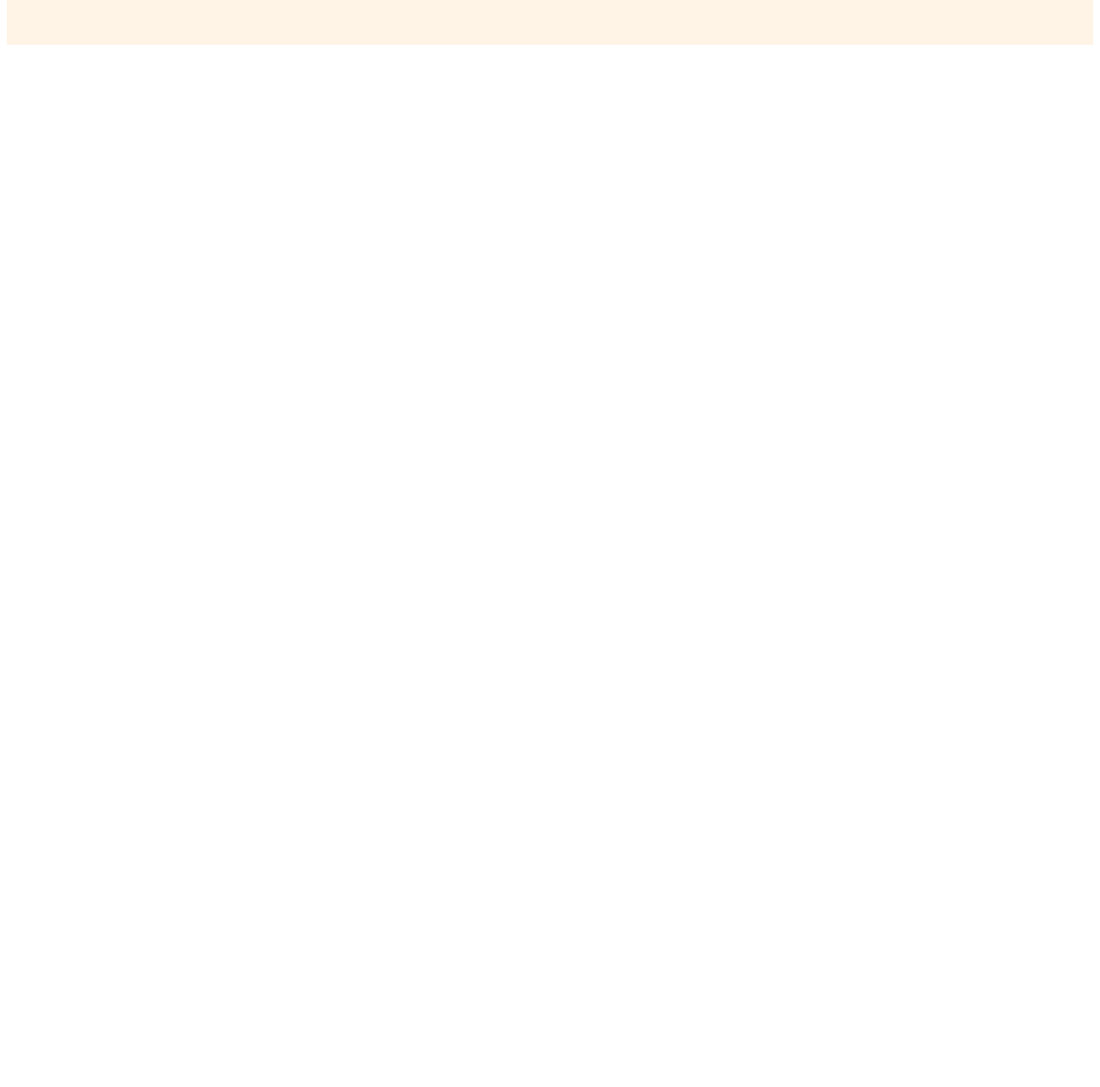
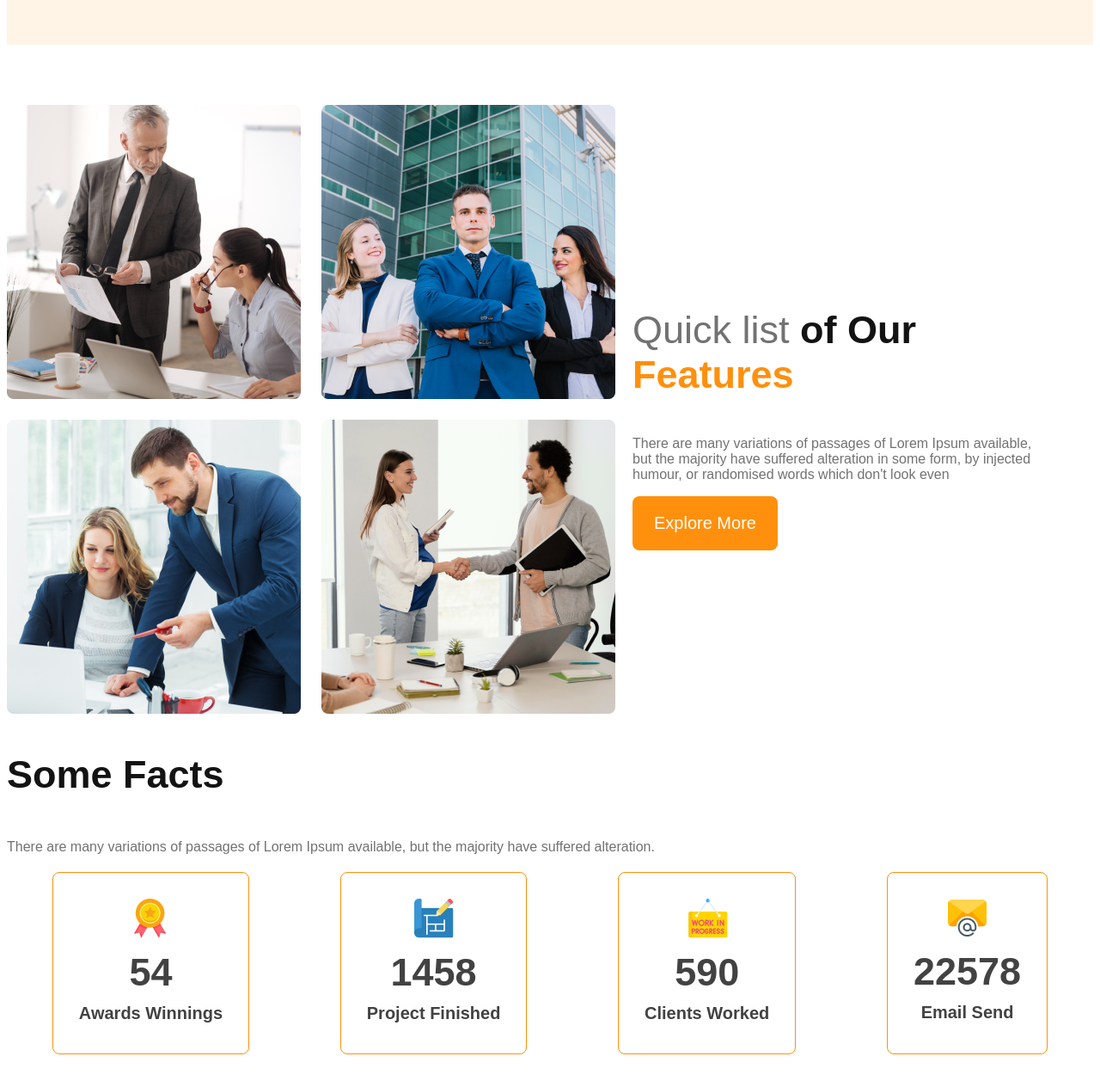
Before and after one commit to hasan3757/g3-webside, a plain HTML site: page index.html in a window 1280 px wide. Shown: the part 1269-2533 px from the top of the page at 86% size. Before the commit the page ends 1329 px from the top, so only its background shows below. Drawn offline with Linux system fonts and the light colour scheme.

Commit message:
file half finish

```diff
--- a/index.html
+++ b/index.html
@@ -7,6 +7,7 @@
     <link rel="stylesheet" href="styles/architect.css">
 </head>
 <body>
+  <!--header starting-->
     <header>
          <nav>
             <h3 class="nav-title">G3 Architects</h3>
@@ -25,10 +26,56 @@
               </div>
               <div class="banner-img">
                 <img src="images/banner.png" alt="">
+              </div>
             </div>
     </header>
+    <!--header end-->
     <main>
-
+      <!--section team start-->
+      <section class="teams-container">
+        <div class="team-img">
+          <img src="images/team1.png" alt="">
+          <img src="images/team2.png" alt="">
+          <img src="images/team3.png" alt="">
+          <img src="images/team4.png" alt="">
+        </div>
+        <div class="team-content">
+          <h3 class="title"><span class="first">Quick list </span><span class="second">of Our </span><br> <span class="third">Features</span></h3>
+          <p class="description">There are many variations of passages of Lorem Ipsum available,<br> but the majority have suffered alteration in some form, by injected <br>humour, or randomised words which don't look even</p>
+          <button class="btn-primary">Explore More</button>
+        </div>
+      </section>
+    <!--features section-->
+    <section class="Features">
+    </section>
+    <!--facts section-->
+    <section class="facts">
+      <h3 class="meni">Some Facts</h3>
+      <p class="test">There are many variations of passages of Lorem Ipsum available, but the majority have suffered alteration.</p>
+      <div class="facts-card-img">
+       <!--.card*4>img+h2.card-stats+p.card-title-->
+       <div class="card">
+        <img src="images/icons/ribon.png" alt="">
+        <h2 class="card-stats">54</h2>
+        <p class="card-title">Awards Winnings</p>
+       </div>
+       <div class="card">
+        <img src="images/icons/projects.png" alt="">
+        <h2 class="card-stats">1458</h2>
+        <p class="card-title">Project Finished</p>
+       </div>
+       <div class="card">
+        <img src="images/icons/customers.png" alt="">
+        <h2 class="card-stats">590</h2>
+        <p class="card-title">Clients Worked</p>
+       </div>
+       <div class="card">
+        <img src="images/icons/email.png" alt="">
+        <h2 class="card-stats">22578</h2>
+        <p class="card-title">Email Send</p>
+       </div>
+      </div>
+    </section>
     </main>
     <footer>
 
--- a/styles/architect.css
+++ b/styles/architect.css
@@ -61,14 +61,96 @@ nav li a{
     width: 100%;
     margin-top: 20px;
 }
+
+/*main styles*/
+main{
+    max-width: 1440px;
+    margin: 70px auto;
+}
+/*team styles*/
+.teams-container{
+    display: flex;
+    align-items: center;
+}
+.team-img{
+    display: grid;
+    grid-template-columns: repeat(2, 1fr);
+    gap: 24px;
+}
+.team-content{
+    padding-left: 70px;
+    padding-right: 70px;
+}
+.title{
+    font-size: 45px;
+}
+.title .first{
+    color: #727272;
+    font-weight: 500;
+}
+.title .second{
+    color: #131313;
+    font-weight: 700;
+}
+.title .third{
+    color: #FF900E;
+    font-weight: 700;
+}
+.description{
+    color: #727272;
+    font-weight: 400;
+}
+.meni{
+    color: #131313;
+    font-size: 45px;
+    font-weight: 700;
+}
+.test{
+  color: #727272;
+  font-size: 16px;
+  font-weight: 400;
+  line-height: 26px;
+}
+
+/*fact section*/
+.facts-card-img{
+    display: flex;
+    justify-content: space-around;
+}
+.facts .card{
+    border-radius: 8px;
+    border: 1px solid #FF900E;
+    text-align: center;
+    padding: 30px;
+}
+.facts-card-img .card-stats{
+    font-size: 45px;
+    color: #424242;
+    font-weight: 600;
+    margin-top: 10px;
+    margin-bottom: 10px;
+}
+.facts-card-img .card-title{
+    font-size: 20px;
+    font-weight: 600;
+    color: #424242;
+    margin-top: 5px;
+    margin-bottom: 5px;
+}
+
 /*responsive media queries*/
   /*mobile devices*/
-@media screen and (max-width: 576px) {
+  @media screen and (max-width: 576px) {
     header{
         padding: 20px;
     }
-    nav {
+    nav,
+    .teams-container
+    {
         flex-direction: column;
+    }
+    .team-img{
+        grid-template-columns: 1fr;
     }
 }
   /*medium devices*/
@@ -76,7 +158,14 @@ nav li a{
     header{
         padding: 50px;
     }
-    nav {
-        flex-direction: column;
     }
-}
+    nav,
+
+
+    .team-img{
+        grid-template-columns: 2 1fr;
+    }
+    .team-content{
+        padding-left: 20px;
+        padding-right: 20px;
+    }
```
